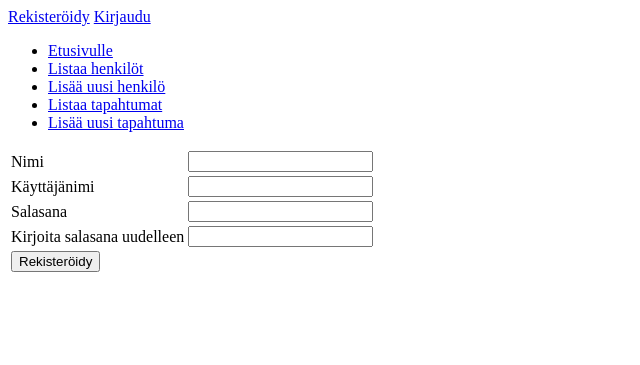
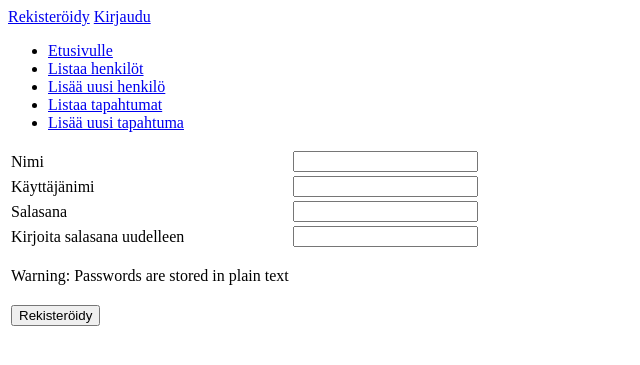
Before and after one commit to Lentsku/Urheilutapahtumajarjestelma, a Flask app: page /register in a window 1280 px wide. Shown: the top 365 px of the page, without its empty margins (0-640 px from the left). Run offline with Flask 2, Linux system fonts and the light colour scheme; parts of the project's set-up code (start-up, migrations or seed data) failed here and were passed over.

Commit message:
Added a registration warning that the passwords are stored in plain text

```diff
--- a/application/templates/auth/register.html
+++ b/application/templates/auth/register.html
@@ -64,6 +64,11 @@
       </td>
     </tr>
     <tr>
+      <td>
+        <p>Warning: Passwords are stored in plain text</p>
+      </td>
+    </tr>
+    <tr>
       <td colspan="2">
         <input type="submit" value="Rekisteröidy"
       </td>
```
